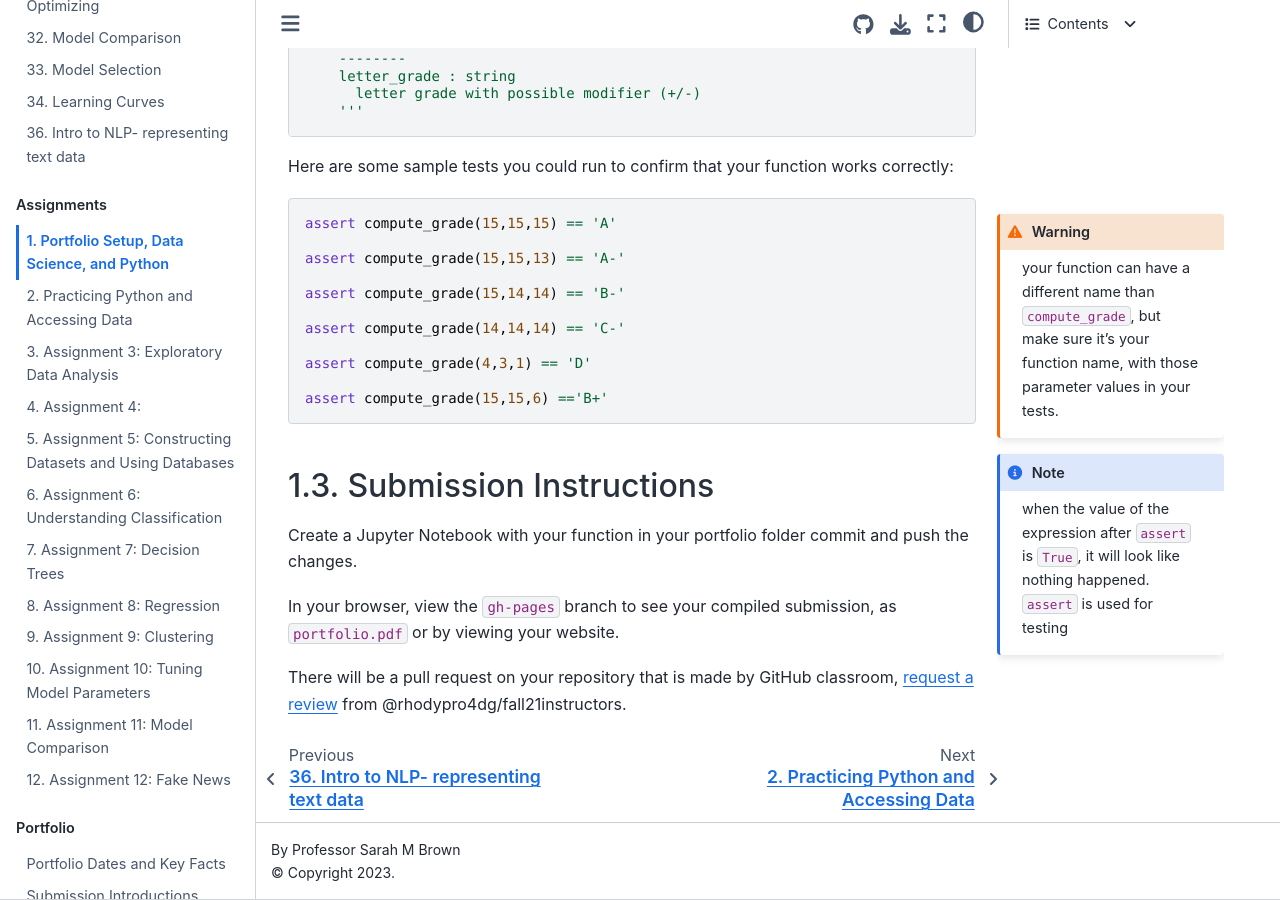
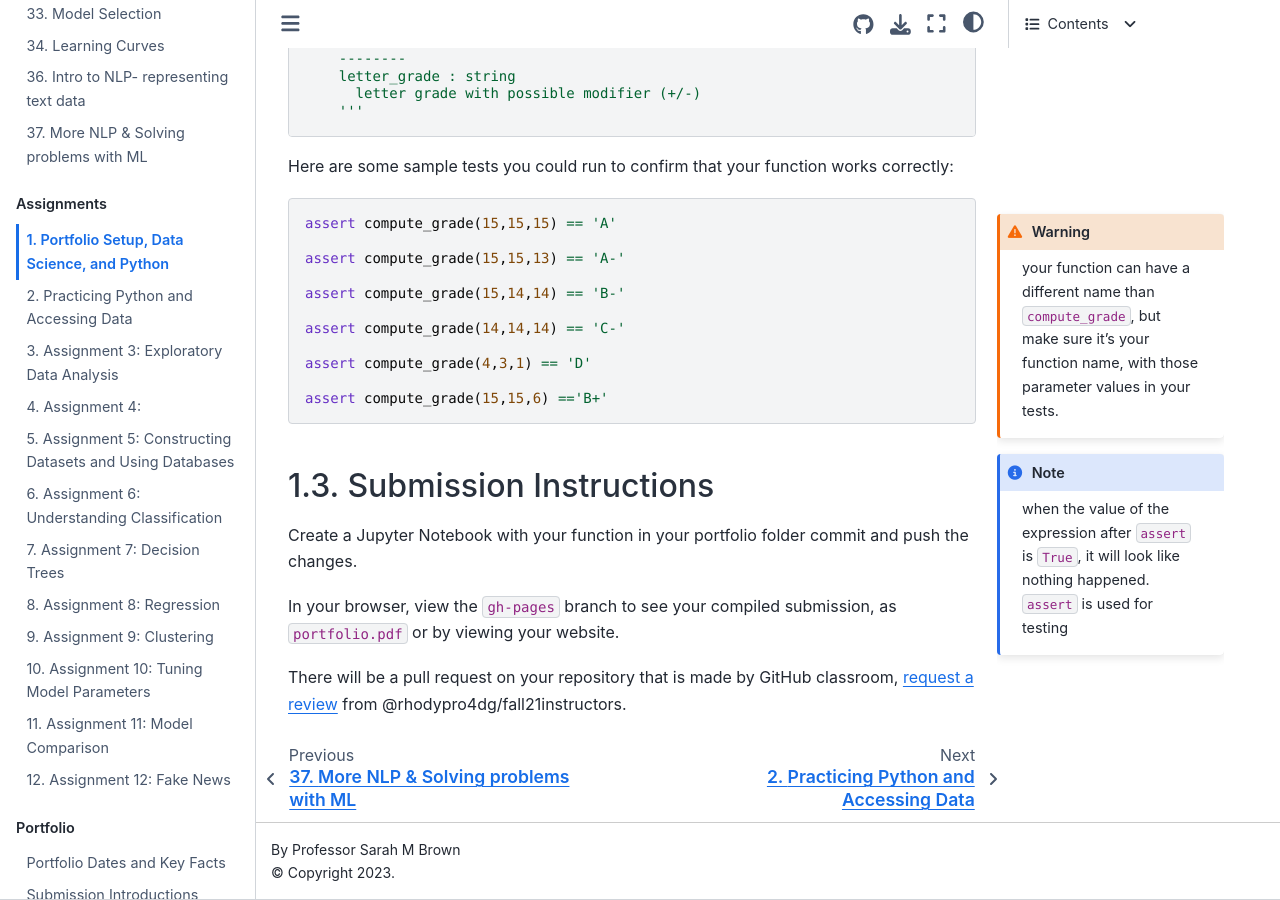
Before and after one commit to rhodyprog4ds/BrownFall21, a Jupyter Book: the page built from assignments/01-python-syllabus.md, in a window 1280 px wide and 900 px high, scrolled down 1735 px. Built offline with Jupyter Book 1.0.4 settings and Sphinx 7.4.7 and the Sphinx Book theme 1.1.4, drawn with Linux system fonts in a browser that asks for light colours; pages that are not in the unit, such as notebooks, are missing from menus; some of the changed lines change nothing that is shown.

Commit message:
annotated notes

````diff
--- a/_toc.yml
+++ b/_toc.yml
@@ -45,6 +45,7 @@
       - file: notes/2021-11-17
       - file: notes/2021-11-19
       - file: notes/2021-11-22
+      - file: notes/2021-11-29
   - caption: Assignments
     numbered: True
     chapters:
--- /dev/null
+++ b/notes/2021-11-29.md
@@ -0,0 +1,381 @@
+---
+jupytext:
+  text_representation:
+    extension: .md
+    format_name: myst
+    format_version: 0.13
+    jupytext_version: 1.10.3
+kernelspec:
+  display_name: Python 3
+  language: python
+  name: python3
+---
+
+# More NLP & Solving problems with ML
+
++++
+
+Imagine you work for a news agency, current articles are stored in a database in
+a table where they are indexed by a unique identifier. A separate table indicates
+the primary category for most articles, but some are missing. Your assignment is to create an automatic category generator to save editors time. Your manager suggests that
+an SVM or decision tree is probably best, but is unsure what text representations
+will perform best. You are expected to produce an accessible report with tables and plots that visualize the performance and impact of various modeling choices.
+
+
+
+Write the import statements you would need to solve this problem. Include
+whole libraries or modules as is most appropriate.
+
++++
+
+```python
+import pandas as pd
+import sqlite3
+from sklearn.feature_extraction import text
+from sklearn import tree
+from sklearn import svm
+from sklearn import model_selection
+import seaborn as sns
+```
+
++++
+
+Given the following vocabulary,
+
+['and', 'are', 'cat', 'cats', 'dogs', 'pets', 'popular', 'videos']
+
+
+represent "Cats and dogs are pets" in vector format.
+
+[1,1,0,1,1,1,0,0]
+
+```{code-cell} ipython3
+from sklearn.feature_extraction import text
+from sklearn.metrics.pairwise import euclidean_distances
+from sklearn import datasets
+import pandas as pd
+from sklearn.naive_bayes import MultinomialNB
+from sklearn.model_selection import train_test_split
+
+# import a python utility for examingin ojbects for the notes
+from sys import getsizeof
+import numpy as np
+import seaborn as sns
+ng_X,ng_y = datasets.fetch_20newsgroups(categories =['comp.graphics','sci.crypt'],
+                    return_X_y = True)
+```
+
+```{code-cell} ipython3
+type(ng_y)
+```
+
+```{code-cell} ipython3
+ng_y[:5]
+```
+
+```{code-cell} ipython3
+ng_X[0]
+```
+
+We're going to instantiate the object and fit it two the whole dataset.
+
+```{code-cell} ipython3
+count_vec = text.CountVectorizer()
+
+count_vec.fit(ng_X)
+```
+
+```{important}
+I changed the following a little bit from class so that we can use the same test/train split for the two different types of transformation so that we can compare them more easily.
+
+This also helps illustrate when using the fit and transform separately is helpful.
+```
+
+```{code-cell} ipython3
+ng_X_train, ng_X_test, ng_y_train, ng_y_test = train_test_split(
+                                        ng_X, ng_y, random_state=0)
+```
+
+Now, we can use the transformation that we fit to the whole dataset to transform the train and test portions of the data separately.
+
+The transform method also returns the sparse matrix directly so we no longer need the `toarray` method.
+
+```{code-cell} ipython3
+ng_vec_train = count_vec.transform(ng_X_train)
+ng_vec_test = count_vec.transform(ng_X_test)
+```
+
+```{code-cell} ipython3
+ng_vec_train[0]
+```
+
+```{code-cell} ipython3
+clf = MultinomialNB()
+```
+
+```{code-cell} ipython3
+clf.fit(ng_vec_train,ng_y_train).score(ng_vec_test,ng_y_test)
+```
+
+```{code-cell} ipython3
+tfidf = text.TfidfTransformer()
+tfidf.fit_transform(ng_X)
+```
+
+We can to figure out why, we can compare what that method takes as input to what the count vectorizer takes as input. While working, the easiest way to do this is using the jupyter help (shift+tab, or ?) but for the notes, I'll print them out differently.
+
+```{code-cell} ipython3
+print('\n'.join(tfidf.fit.__doc__.split('\n')[:7]))
+```
+
+```{code-cell} ipython3
+print('\n'.join(count_vec.fit.__doc__.split('\n')[:7]))
+```
+
+We wanted the TfidfVectorizer, not the transformer, so that it accepts documents not features. We will again, instantiate the object and then fit on the whole dataset.
+
+```{code-cell} ipython3
+tfidf = text.TfidfVectorizer()
+
+tfidf.fit(ng_X)
+```
+
+We can see this works, because the code runs, but for completeness , we can also check the input again to compare with the above.
+
+```{code-cell} ipython3
+print('\n'.join(tfidf.fit.__doc__.split('\n')[:6]))
+```
+
+This now takes documents as we wanted. Since we split the data before transforming, we can then apply the new fit using the transform on the train/test splits.
+
+```{code-cell} ipython3
+ng_tfidf_train = tfidf.transform(ng_X_train)
+ng_tfidf_test = tfidf.transform(ng_X_test)
+```
+
+Since these splits were made before we can use the same targets we used above.
+
+```{code-cell} ipython3
+clf.fit(ng_tfidf_train,ng_y_train).score(ng_tfidf_test,ng_y_test)
+```
+
+## Comparing representations
+
++++
+
+To start, we will look at one element from each in order to compare them.
+
+```{code-cell} ipython3
+ng_tfidf_train[0]
+```
+
+```{code-cell} ipython3
+ng_vec_train[0]
+```
+
+To start they both have 84 elements, since it is two different representations of the same document, that makes sense.  We can check a few others as well
+
+```{code-cell} ipython3
+ng_tfidf_train[1]
+```
+
+```{code-cell} ipython3
+ng_vec_train[1]
+```
+
+```{code-cell} ipython3
+(ng_vec_train[4]>0).sum() == (ng_tfidf_train[4]>0).sum()
+```
+
+Let's pick out a common word so that the calculation is meaningful and do the tfidf calucation. To find a common word in the dictionary, we'll first filter the vocabulary to keep only the words that occur at least 300 times in the training set. We sum along the columns of the matrix, transform it to an array, then iterate over the sum, enumerated (assigning the number to each element of the sum) and use that to get the word out, if its total is over 300.  I saw that this is actually a sort of long list, so I chose to only print out the first 25. We print them out with the index so we can use it for the one we choose.
+
+```{code-cell} ipython3
+[(count_vec.get_feature_names()[i],i) for i, n in
+         enumerate(np.asarray(ng_vec_train.sum(axis=0))[0])
+ if n>300][:25]
+```
+
+Let's use computer.
+
+```{code-cell} ipython3
+computer_idx = 6786
+count_vec.get_feature_names()[computer_idx]
+```
+
+```{code-cell} ipython3
+ng_vec_train[:,computer_idx].toarray()[:10].T
+```
+
+```{code-cell} ipython3
+ng_tfidf_train[:,computer_idx].toarray()[:10].T
+```
+
+So, we can see they have non zero elements in the same places, meaning that in both representations the column refers to the same thing.
+
+We can compare the untransformed to the count vectorizer:
+
+```{code-cell} ipython3
+len(ng_X_train[0].split())
+```
+
+```{code-cell} ipython3
+ng_vec_train[0].sum()
+```
+
+We see that it is just a count of the number of total words, not unique words, but total
+
+```{code-cell} ipython3
+ng_tfidf_train[0].sum()
+```
+
+The tf-idf matrix, however is normalized to make the sums smaller. Each row is not the same, but it is more similar.
+
+```{code-cell} ipython3
+sns.displot(ng_vec_train.sum(axis=1),bins=20)
+```
+
+```{code-cell} ipython3
+sns.displot(ng_tfidf_train.sum(axis=1),bins=20)
+```
+
+We can see that the `tf-idf` makes the totals across documents more spread out.
+
++++
+
+When we sum across words, we then get to see how
+
++++
+
+From the documentation we see that the idf is not exactly the inverse of the number of documents, it's also rescaled some.
+
+$$ idf = \log \frac{1 +n }{1 +df} + 1 $$
+
++++
+
+In this implementation, each row is the normalized as well, to keep them small, so that documents of different sizes are more comparable.  For example, if we return to what we did last week.
+
+```{code-cell} ipython3
+# %load http://drsmb.co/310read
+
+# add an entry to the following dictionary with a name as the key and a sentence as the value
+# share a sentence about how you're doing this week
+# remember this will be python code, don't use
+# You can remain anonymous (this page & the notes will be fully public)
+# by attributing it to a celebrity or psuedonym, but include *some* sort of attribution
+sentence_dict = {
+'Professor Brown':"I'm excited for Thanksgiving.",
+'Matt Langton':"I'm doing pretty good, I'll be taking the days off to catch up on various classwork.",
+'Evan':"I'm just here so my grade doesn't get fined",
+'Greg Bassett':"I'm doing well, my birthday is today. I'm looking forward to seeing my family this Thursday, I haven't seen a lot of them in a long time.",
+'Noah N':"I'm doing well! I can't wait to take opportuity of this long weekend to catch up on various HW's, projects, etc.",
+'Tuyetlinh':"I'm struggling to get all my work done before break, but I'm excited to have that time off when I'm all done.",
+'Kenza Bouabdallah':"I am doing good. How are you ?",
+'Chris Kerfoot':"I'm doing pretty good. I'm happy to have some days off this week because of Thanksgiving!",
+'Kang Liu': "New week, new start",
+'Aiden Hill':"I am very much enjoying this class.",
+'Muhammad S':"I am doing pretty well. I am looking forward to taking a few days off.",
+'Max Mastrorocco':"Cannot wait for a break.",
+'Daniel':"I am doing well. I am ready and excited for break!",
+'Nate':"I'm just vibing right now, ready for break ",
+'Jacob':"I am going to eat Turkey.",
+'Anon':"nom nom nom"
+}
+# create a new count vecorizer so that we can return to the news analysis
+count_vec_ex = text.CountVectorizer()
+tfidf_ex = text.TfidfVectorizer()
+mat_c = count_vec_ex.fit_transform(sentence_dict.values()).toarray()
+mat_t = tfidf_ex.fit_transform(sentence_dict.values()).toarray()
+# sentence_df = pd.DataFrame(data = mat_c,
+#                            columns =counts.get_feature_names_out(),
+#                           index=sentence_dict.keys())
+
+dist_df_count = pd.DataFrame(data = euclidean_distances(mat_c),
+            index= sentence_dict.keys(), columns= sentence_dict.keys())
+dist_df_tfidf = pd.DataFrame(data = euclidean_distances(mat_t),
+            index= sentence_dict.keys(), columns= sentence_dict.keys())
+
+ref = 'Professor Brown'
+```
+
+```{code-cell} ipython3
+count_closest = dist_df_count[ref].drop(ref).idxmin()
+count_closest
+```
+
+```{code-cell} ipython3
+tfidf_closest = dist_df_tfidf[ref].drop(ref).idxmin()
+tfidf_closest
+```
+
+```{code-cell} ipython3
+sentence_dict[ref]
+```
+
+```{code-cell} ipython3
+sentence_dict[count_closest]
+```
+
+```{code-cell} ipython3
+sentence_dict[tfidf_closest]
+```
+
+Now, the closest sentence actually shares a wrod that's similar.
+
+```{code-cell} ipython3
+dist_df_count[ref].drop(ref).sort_values()
+```
+
+```{code-cell} ipython3
+dist_df_tfidf[ref].drop(ref).sort_values()
+```
+
+Now, the distances are all much smaller and Chris who also talked about Thanksgiving is much higher on the list too.
+
+```{code-cell} ipython3
+mat_c.sum(axis=1)
+```
+
+```{code-cell} ipython3
+mat_t.sum(axis=1)
+```
+
+The sums are again much closer so the total length isn't as much of the signal. Since it's smaller, we can also sum along words.
+
+```{code-cell} ipython3
+sent_word_df = pd.DataFrame(data = count_vec_ex.get_feature_names(),
+                           columns = ['word'])
+sent_word_df['count_tot'] = mat_c.sum(axis=0)
+sent_word_df['tfidf_tot'] = mat_t.sum(axis=0)
+sent_word_df['doc_count'] = (mat_c>0).sum(axis=0)
+```
+
+```{code-cell} ipython3
+sent_word_df.sort_values(by='doc_count',ascending=False)
+```
+
+
+## Sparse Matrices
+
+To understand the sparse matrices, we can examine the size of the objects as a sparse matrix and after exporting to array.
+
+```{code-cell} ipython3
+getsizeof(ng_vec_train[0])
+```
+
+```{code-cell} ipython3
+getsizeof(ng_vec_train[0].toarray())
+```
+
+This is another reason it is better to use the sparse matrices (as returned by `transform`, but not by `fit_transform`)
+
+```{code-cell} ipython3
+ng_tfidf_train[0].toarray()
+```
+
+## More Practice
+
+1. On the sentence dataset, try implementing the tf-idf calculation.
+
+```{code-cell} ipython3
+
+```
````
